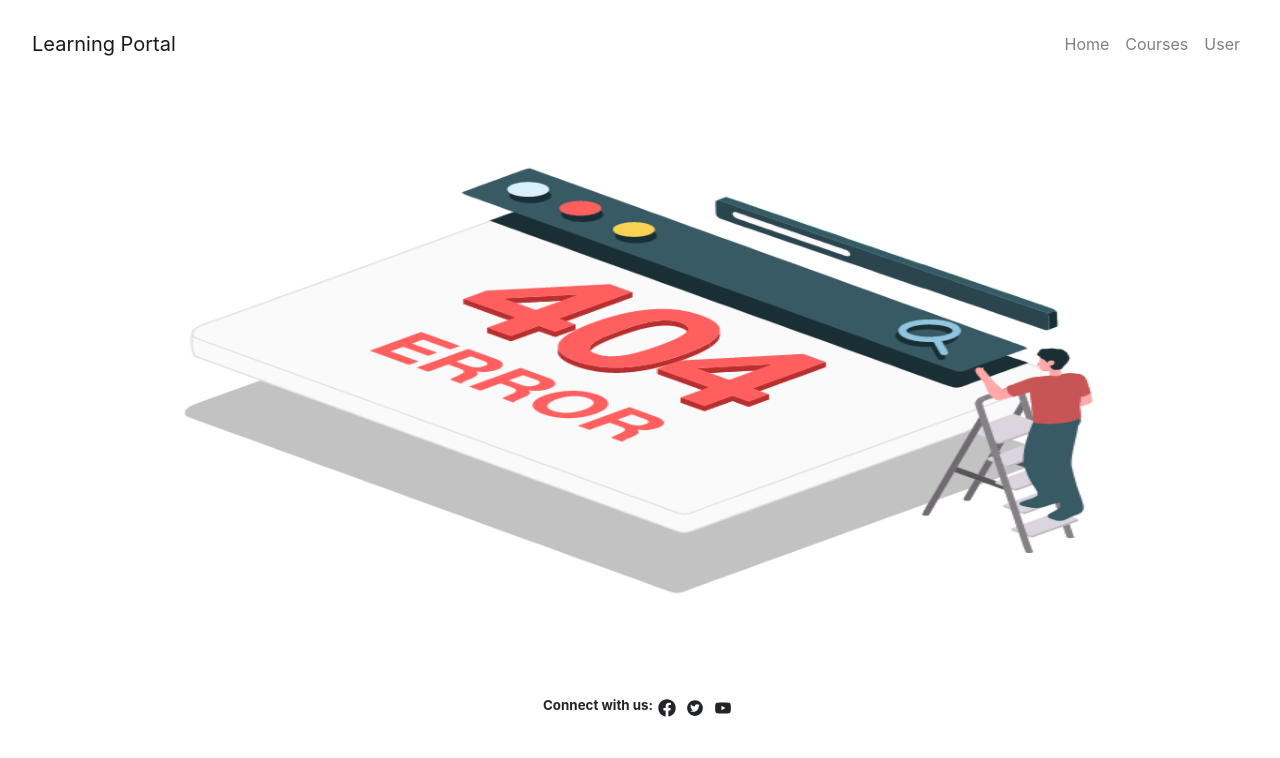
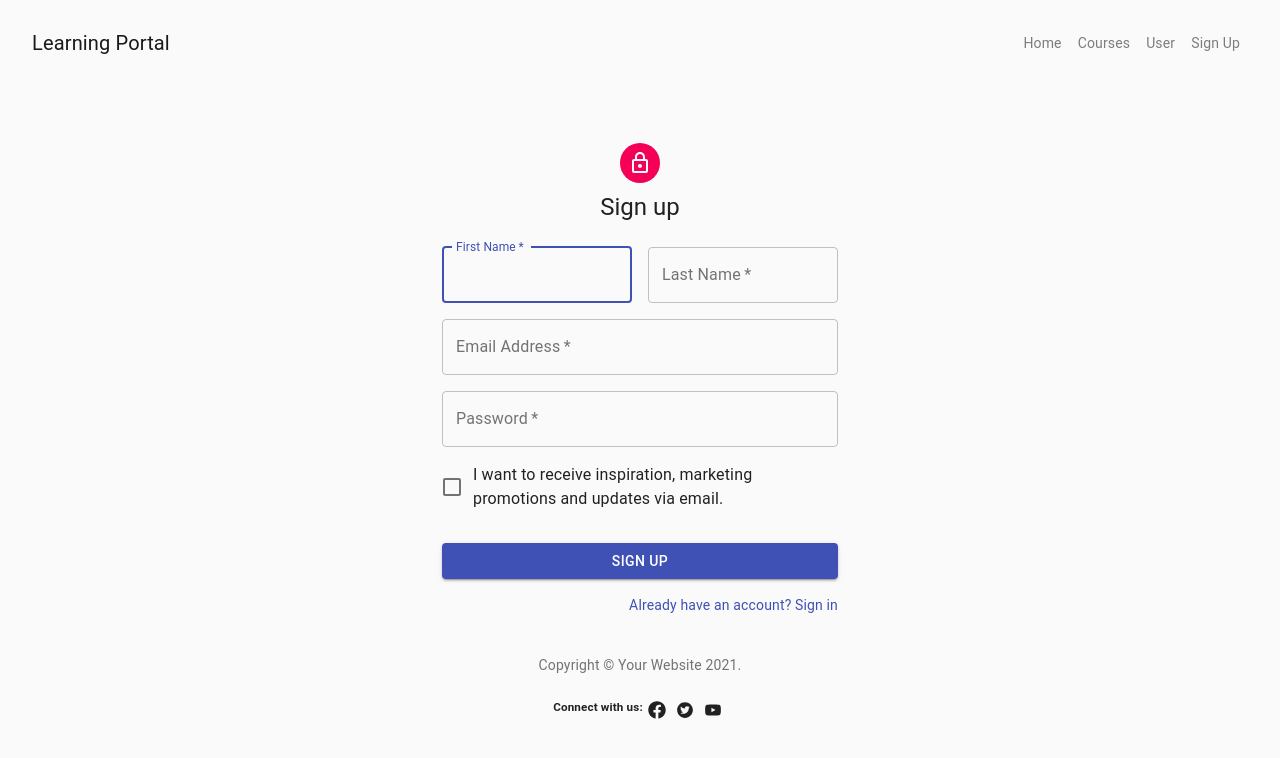
Before and after one commit to pchessah/portal, a React (Create React App) app: page /signup in a window 1280 px wide. Shown: the top 758 px of the page. Built offline with nearby package versions, Linux system fonts and the light colour scheme.

Commit message:
Sign up page started

```diff
--- a/package.json
+++ b/package.json
@@ -3,6 +3,8 @@
   "version": "0.1.0",
   "private": true,
   "dependencies": {
+    "@material-ui/core": "^4.11.3",
+    "@material-ui/icons": "^4.11.2",
     "@testing-library/jest-dom": "^5.11.10",
     "@testing-library/react": "^11.2.6",
     "@testing-library/user-event": "^12.8.3",
--- a/src/App.css
+++ b/src/App.css
@@ -33,7 +33,7 @@
 }
 
 .home-top-courses{
-  margin-bottom: 16px;
+  margin: 26px;
 }
 
 .home-page-container{
@@ -43,11 +43,11 @@
 }
 
 .top-courses-title{
-  margin: 30px;
+  margin: 45px 30px 20px 30px;
 }
 
 .homepage-contact{
-  width: 95vw;
+  width: 93vw;
   color: white;
   font-size: smaller;
   font-weight: 700;
@@ -58,9 +58,14 @@
 .homepage-newsletter{
   font-size: smaller;
   color: white;
-  width: 95vw;
+  width: 93vw;
   font-weight: 700;
   background: linear-gradient( rgba(0, 0, 0, 0.5), rgba(0, 0, 0, 0.5) ),url("https://images.unsplash.com/reserve/LJIZlzHgQ7WPSh5KVTCB_Typewriter.jpg?ixlib=rb-1.2.1&ixid=MXwxMjA3fDB8MHxwaG90by1wYWdlfHx8fGVufDB8fHw%3D&auto=format&fit=crop&w=341&q=80")
+}
+
+.homepage-info{
+  margin: 36px;
+  padding: 10px;
 }
 
 /* ----------------------------TOP COURSES COMPONENT------------------------ */
@@ -73,6 +78,7 @@
   display: flex;
   align-items: center;
   justify-content: center;
+  margin: 16px;
 }
 
 
--- a/src/App.js
+++ b/src/App.js
@@ -6,6 +6,7 @@
 import UserProfile from '../src/user/userProfile'
 import PageNotFound from "./components/pageNotFound"
 import { Route, Switch } from 'react-router'
+import Signup from './user/signup'
 
 
 
@@ -17,6 +18,7 @@
       <Route path="/course" component={CoursePage}/>
       <Route path="/lesson" component={LessonPage}/>
       <Route path="/user" component={UserProfile}/>
+      <Route path="/signup" component={Signup}/>
       <Route component={PageNotFound}/>
     </Switch>
     </>
--- a/src/components/footer.js
+++ b/src/components/footer.js
@@ -1,6 +1,7 @@
 import React from 'react'
 import { AiOutlineCopyright, AiFillTwitterCircle, AiFillYoutube } from 'react-icons/ai'
 import { FaFacebook } from 'react-icons/fa'
+
 function Footer() {
   return (
     <>
--- a/src/components/navbar.js
+++ b/src/components/navbar.js
@@ -29,6 +29,9 @@
             <NavItem>
                 <Link className="nav-link" to="/user">User</Link>
             </NavItem>
+            <NavItem>
+                <Link className="nav-link" to="/signup">Sign Up</Link>
+            </NavItem>
           </Nav>
         </Collapse>
       </Navbar>
--- a/src/components/topCourses.js
+++ b/src/components/topCourses.js
@@ -22,7 +22,7 @@
             <CardTitle tag="h5">Beginning Python</CardTitle>
           </CardImgOverlay>
         </Card>
-        <Card inverse>
+        <Card inverse className="top-course-card">
           <CardImg
             top
             width="100%"
@@ -34,7 +34,7 @@
             <CardTitle style={{color:"black"}} tag="h5">Web design using html,css and JS</CardTitle>
           </CardImgOverlay>
         </Card>
-        <Card inverse>
+        <Card inverse className="top-course-card">
           <CardImg
             top
             width="100%"
--- a/src/user/signup.js
+++ b/src/user/signup.js
@@ -1,11 +1,140 @@
-import React from 'react'
+import React from 'react';
+import Avatar from '@material-ui/core/Avatar';
+import Button from '@material-ui/core/Button';
+import CssBaseline from '@material-ui/core/CssBaseline';
+import TextField from '@material-ui/core/TextField';
+import FormControlLabel from '@material-ui/core/FormControlLabel';
+import Checkbox from '@material-ui/core/Checkbox';
+import Link from '@material-ui/core/Link';
+import Grid from '@material-ui/core/Grid';
+import Box from '@material-ui/core/Box';
+import LockOutlinedIcon from '@material-ui/icons/LockOutlined';
+import Typography from '@material-ui/core/Typography';
+import { makeStyles } from '@material-ui/core/styles';
+import Container from '@material-ui/core/Container';
 
-function Signup() {
-    return (
-        <>
-        Sign Up
-        </>
-    )
+function Copyright() {
+  return (
+    <Typography variant="body2" color="textSecondary" align="center">
+      {'Copyright © '}
+      <Link color="inherit" href="https://material-ui.com/">
+        Your Website
+      </Link>{' '}
+      {new Date().getFullYear()}
+      {'.'}
+    </Typography>
+  );
 }
 
-export default Signup
+const useStyles = makeStyles((theme) => ({
+  paper: {
+    marginTop: theme.spacing(8),
+    display: 'flex',
+    flexDirection: 'column',
+    alignItems: 'center',
+  },
+  avatar: {
+    margin: theme.spacing(1),
+    backgroundColor: theme.palette.secondary.main,
+  },
+  form: {
+    width: '100%', // Fix IE 11 issue.
+    marginTop: theme.spacing(3),
+  },
+  submit: {
+    margin: theme.spacing(3, 0, 2),
+  },
+}));
+
+export default function Signup() {
+  const classes = useStyles();
+
+  return (
+    <Container component="main" maxWidth="xs">
+      <CssBaseline />
+      <div className={classes.paper}>
+        <Avatar className={classes.avatar}>
+          <LockOutlinedIcon />
+        </Avatar>
+        <Typography component="h1" variant="h5">
+          Sign up
+        </Typography>
+        <form className={classes.form} noValidate>
+          <Grid container spacing={2}>
+            <Grid item xs={12} sm={6}>
+              <TextField
+                autoComplete="fname"
+                name="firstName"
+                variant="outlined"
+                required
+                fullWidth
+                id="firstName"
+                label="First Name"
+                autoFocus
+              />
+            </Grid>
+            <Grid item xs={12} sm={6}>
+              <TextField
+                variant="outlined"
+                required
+                fullWidth
+                id="lastName"
+                label="Last Name"
+                name="lastName"
+                autoComplete="lname"
+              />
+            </Grid>
+            <Grid item xs={12}>
+              <TextField
+                variant="outlined"
+                required
+                fullWidth
+                id="email"
+                label="Email Address"
+                name="email"
+                autoComplete="email"
+              />
+            </Grid>
+            <Grid item xs={12}>
+              <TextField
+                variant="outlined"
+                required
+                fullWidth
+                name="password"
+                label="Password"
+                type="password"
+                id="password"
+                autoComplete="current-password"
+              />
+            </Grid>
+            <Grid item xs={12}>
+              <FormControlLabel
+                control={<Checkbox value="allowExtraEmails" color="primary" />}
+                label="I want to receive inspiration, marketing promotions and updates via email."
+              />
+            </Grid>
+          </Grid>
+          <Button
+            type="submit"
+            fullWidth
+            variant="contained"
+            color="primary"
+            className={classes.submit}
+          >
+            Sign Up
+          </Button>
+          <Grid container justify="flex-end">
+            <Grid item>
+              <Link href="#" variant="body2">
+                Already have an account? Sign in
+              </Link>
+            </Grid>
+          </Grid>
+        </form>
+      </div>
+      <Box mt={5}>
+        <Copyright />
+      </Box>
+    </Container>
+  );
+}
```
Also changed, not shown: 1 other file (tests, documents, lock files or other folders).
